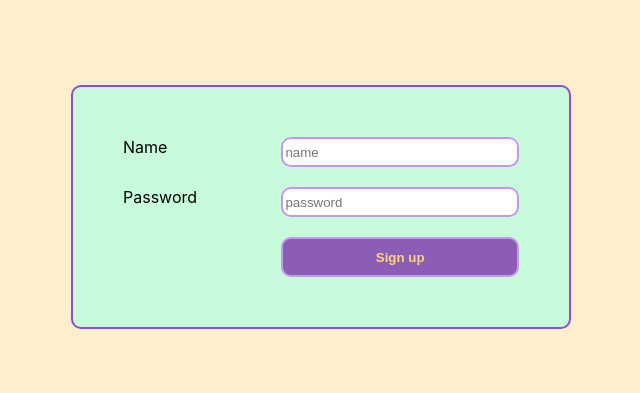
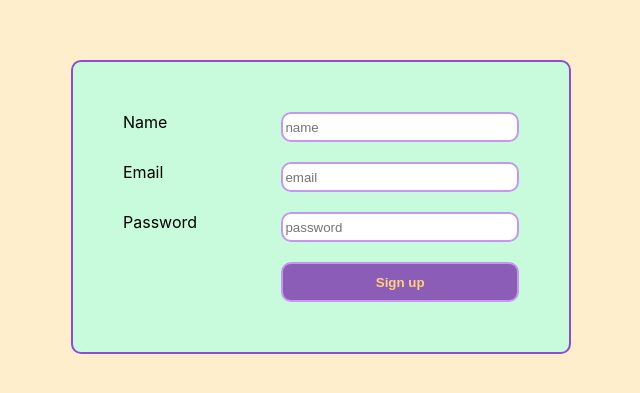
Before and after one commit to KateBoikova/pe2021-react-app, a React (Create React App) app: page / in a window 1280 px wide. Shown: the part 193-586 px from the top of the page, without its empty margins (319-959 px from the left). Built offline with nearby package versions, Linux system fonts and the light colour scheme.

Commit message:
added email field into SignUpForm

```diff
--- a/src/components/SignUpForm/index.jsx
+++ b/src/components/SignUpForm/index.jsx
@@ -9,6 +9,8 @@ export default class index extends Component {
     this.state = {
       nameValue: '',
       isNameValid: false,
+      emailValue: '',
+      isEmailValid: false,
       passwordValue: '',
       isPasswordValid: false,
     };
@@ -22,12 +24,16 @@ export default class index extends Component {
     this.setState({ nameValue: value, isNameValid: /^\w+$/.test(value)});
   }
 
+  handleEmailChange = ({target: {value}}) => {
+    this.setState({emailValue: value, isEmailValid: /(\w.{1,30})\@([a-z]{1,6})\.([a-z]{2,4})/.test(value)});
+  }
+
   handlePasswordChange = ({target: {value}}) => {
     this.setState({passwordValue: value, isPasswordValid: /^.{6,30}$/.test(value)});
   }
 
   render() {
-    const { nameValue, passwordValue, isNameValid, isPasswordValid } = this.state;
+    const { nameValue, passwordValue, emailValue, isEmailValid, isNameValid, isPasswordValid } = this.state;
     const nameInput = classNames(
       styles.input,
       {
@@ -43,6 +49,13 @@ export default class index extends Component {
       }
     );
 
+    const emailInput = classNames(
+      styles.input,
+      {
+        [isEmailValid ? styles.valid : styles.invalid] : emailValue,
+      }
+    );
+
     return (
       <form className={styles.container} onSubmit={this.submitHandler}>
         <label className={styles.inputLabel}>
@@ -53,6 +66,14 @@ export default class index extends Component {
           value={nameValue}
           onChange={this.handleNameChange}
           />
+        </label>
+        <label className={styles.inputLabel}>
+          Email
+          <input className={emailInput}
+          type="email"
+          placeholder="email"
+          value={emailValue}
+          onChange={this.handleEmailChange} />
         </label>
         <label className={styles.inputLabel}>
           Password
```
Lines whose indentation alone changed are shown as unchanged.
